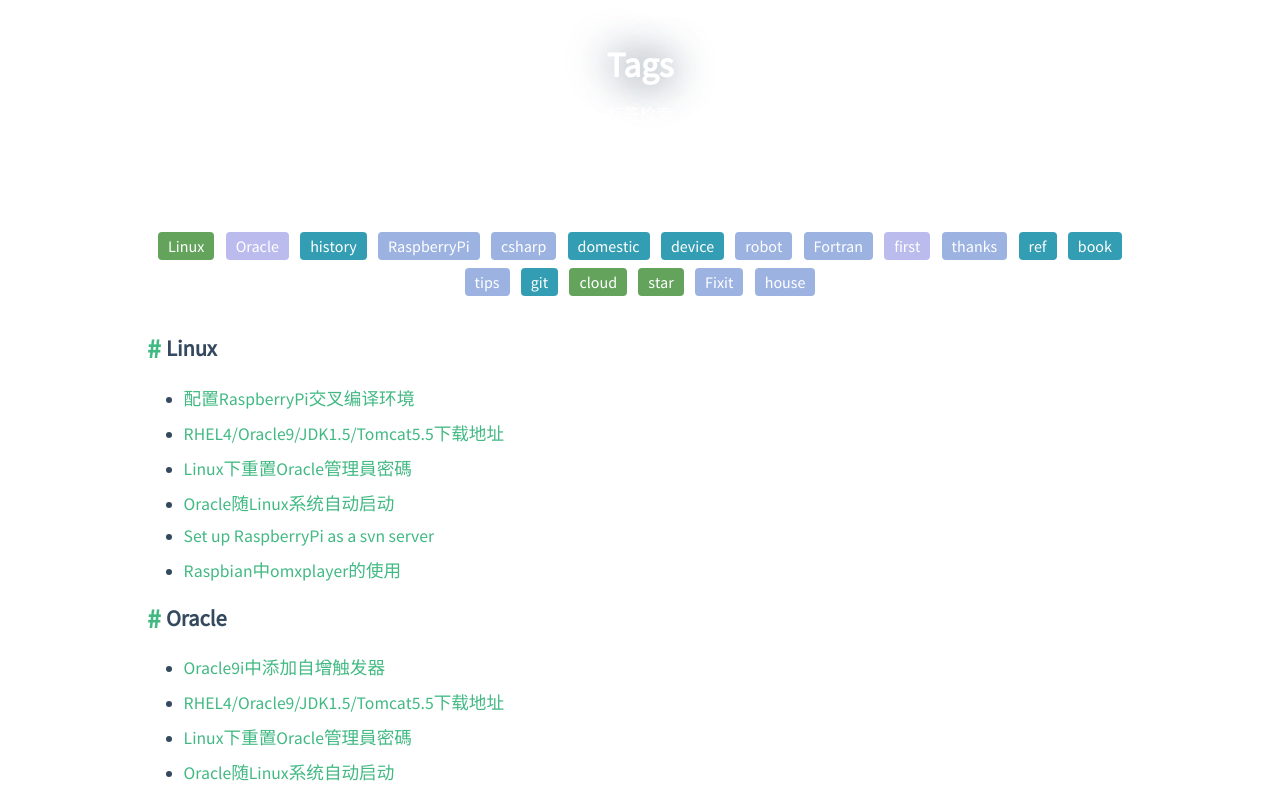
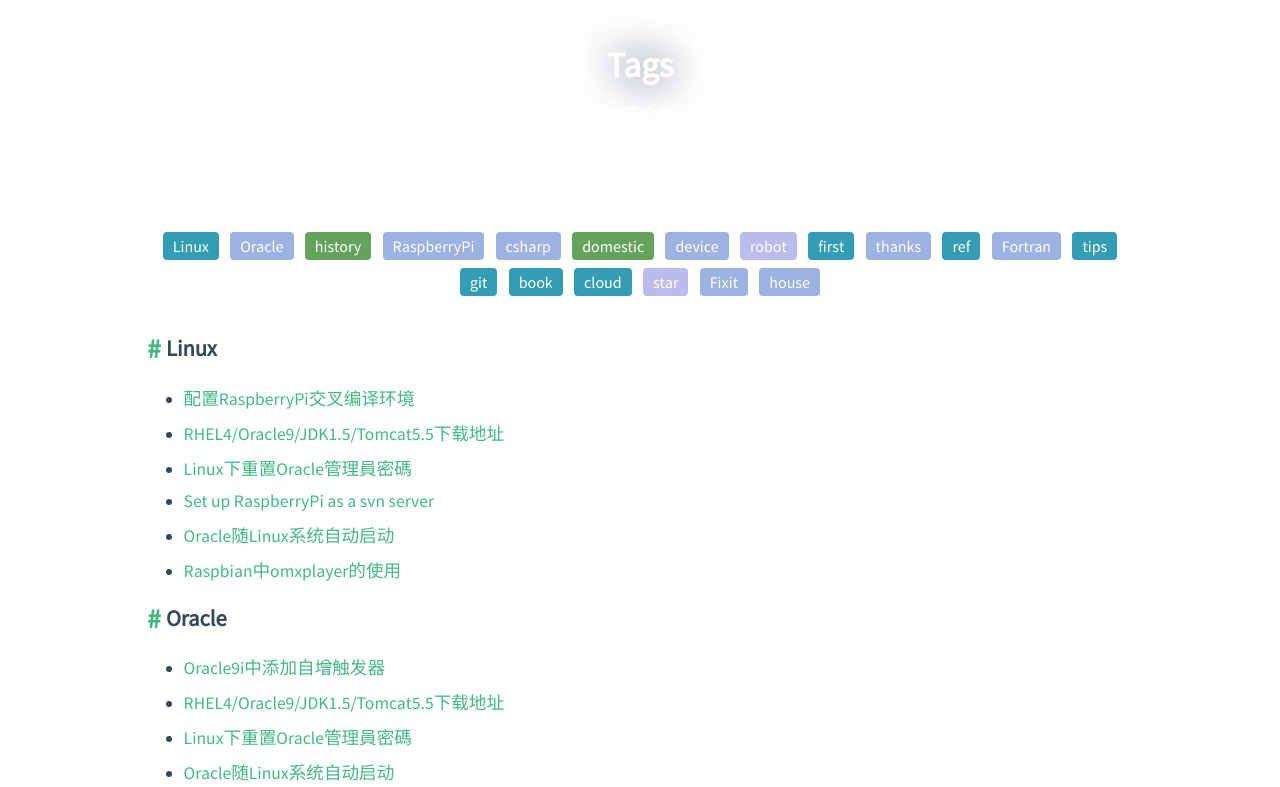
Before and after one commit to snigoal/snigoal.github.io, a plain HTML site: page tags/index.html in a window 1280 px wide. Shown: the part 72-859 px from the top of the page. Drawn offline with nearby package versions, Linux system fonts and the light colour scheme; a script that the page names is missing.

Commit message:
committed by 'hexo d' at 2022-03-23 01:53:43.

```diff
--- a/tags/index.html
+++ b/tags/index.html
@@ -122,39 +122,39 @@
 <main class="app-body">
   <div id="tag-cloud">
 
-      <a class="tag3" data-name="tag-Linux">Linux</a>
+      <a class="tag2" data-name="tag-Linux">Linux</a>
 
-      <a class="tag0" data-name="tag-Oracle">Oracle</a>
+      <a class="tag1" data-name="tag-Oracle">Oracle</a>
 
-      <a class="tag2" data-name="tag-history">history</a>
+      <a class="tag3" data-name="tag-history">history</a>
 
       <a class="tag1" data-name="tag-RaspberryPi">RaspberryPi</a>
 
       <a class="tag1" data-name="tag-csharp">csharp</a>
 
-      <a class="tag2" data-name="tag-domestic">domestic</a>
+      <a class="tag3" data-name="tag-domestic">domestic</a>
 
-      <a class="tag2" data-name="tag-device">device</a>
+      <a class="tag1" data-name="tag-device">device</a>
 
-      <a class="tag1" data-name="tag-robot">robot</a>
+      <a class="tag0" data-name="tag-robot">robot</a>
 
-      <a class="tag1" data-name="tag-Fortran">Fortran</a>
-
-      <a class="tag0" data-name="tag-first">first</a>
+      <a class="tag2" data-name="tag-first">first</a>
 
       <a class="tag1" data-name="tag-thanks">thanks</a>
 
       <a class="tag2" data-name="tag-ref">ref</a>
 
-      <a class="tag2" data-name="tag-book">book</a>
+      <a class="tag1" data-name="tag-Fortran">Fortran</a>
 
-      <a class="tag1" data-name="tag-tips">tips</a>
+      <a class="tag2" data-name="tag-tips">tips</a>
 
       <a class="tag2" data-name="tag-git">git</a>
 
-      <a class="tag3" data-name="tag-cloud">cloud</a>
+      <a class="tag2" data-name="tag-book">book</a>
 
-      <a class="tag3" data-name="tag-star">star</a>
+      <a class="tag2" data-name="tag-cloud">cloud</a>
+
+      <a class="tag0" data-name="tag-star">star</a>
 
       <a class="tag1" data-name="tag-Fixit">Fixit</a>
 
@@ -185,13 +185,13 @@
 
         <ul class="tag-preview">
           <li>
-            <a href="/2013/02/07/self-lauch-oracle-in-linux/">Oracle随Linux系统自动启动</a>
+            <a href="/2013/03/01/set-up-raspberrypi-as-a-svn-server/">Set up RaspberryPi as a svn server</a>
           </li>
         </ul>
 
         <ul class="tag-preview">
           <li>
-            <a href="/2013/03/01/set-up-raspberrypi-as-a-svn-server/">Set up RaspberryPi as a svn server</a>
+            <a href="/2013/02/07/self-lauch-oracle-in-linux/">Oracle随Linux系统自动启动</a>
           </li>
         </ul>
 
@@ -289,13 +289,13 @@
 
         <ul class="tag-preview">
           <li>
-            <a href="/2013/05/19/csharp-source-code-obfuscation-and-decompile/">C#源代码的混淆与反编译</a>
+            <a href="/2013/03/19/csharo-call-exe/">C#调用exe</a>
           </li>
         </ul>
 
         <ul class="tag-preview">
           <li>
-            <a href="/2013/03/19/csharo-call-exe/">C#调用exe</a>
+            <a href="/2013/05/19/csharp-source-code-obfuscation-and-decompile/">C#源代码的混淆与反编译</a>
           </li>
         </ul>
 
@@ -329,17 +329,6 @@
         <ul class="tag-preview">
           <li>
             <a href="/2015/11/19/evaluate-sweeping-robots/">扫地机器人的一个重要评价指标</a>
-          </li>
-        </ul>
-
-    </div>
-
-    <div class="tag-list">
-      <h3 class="tag-name" id="tag-Fortran">Fortran</h3>
-
-        <ul class="tag-preview">
-          <li>
-            <a href="/2013/03/19/free-fortran-compiler-on-windows/">Free Fortran Compiler on Windows</a>
           </li>
         </ul>
 
@@ -385,11 +374,11 @@
     </div>
 
     <div class="tag-list">
-      <h3 class="tag-name" id="tag-book">book</h3>
+      <h3 class="tag-name" id="tag-Fortran">Fortran</h3>
 
         <ul class="tag-preview">
           <li>
-            <a href="/2015/09/23/han-che-gu-mei-hua-xiang/">不经一番寒彻骨 怎得梅花扑鼻香</a>
+            <a href="/2013/03/19/free-fortran-compiler-on-windows/">Free Fortran Compiler on Windows</a>
           </li>
         </ul>
 
@@ -430,6 +419,17 @@
         <ul class="tag-preview">
           <li>
             <a href="/2020/03/31/git-tips/">Git tips</a>
+          </li>
+        </ul>
+
+    </div>
+
+    <div class="tag-list">
+      <h3 class="tag-name" id="tag-book">book</h3>
+
+        <ul class="tag-preview">
+          <li>
+            <a href="/2015/09/23/han-che-gu-mei-hua-xiang/">不经一番寒彻骨 怎得梅花扑鼻香</a>
           </li>
         </ul>
 
```
Also changed, not shown: favicon.ico (deleted), favicon.png (deleted), firmiana-.png, firmiana.ico (deleted).
